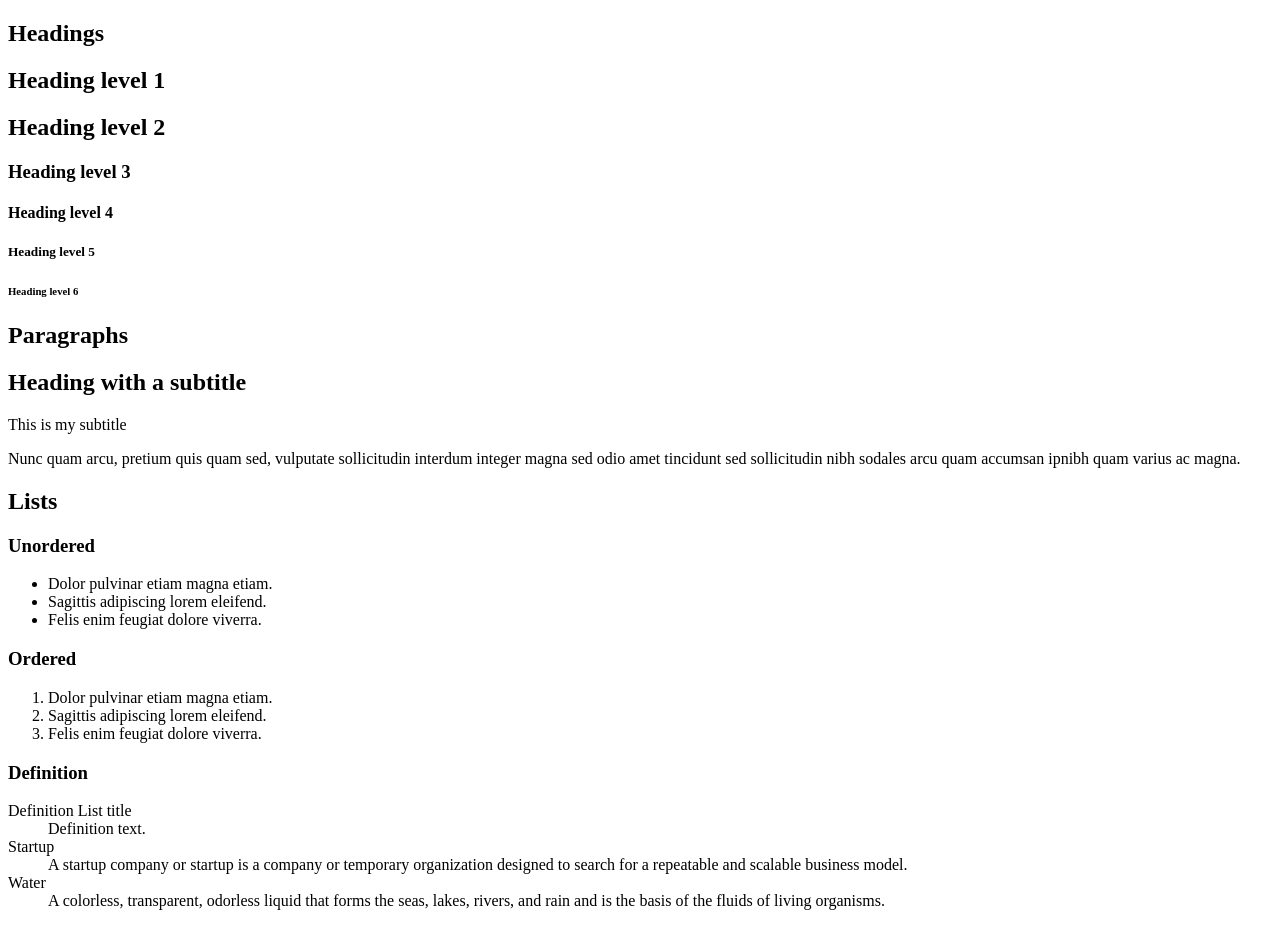
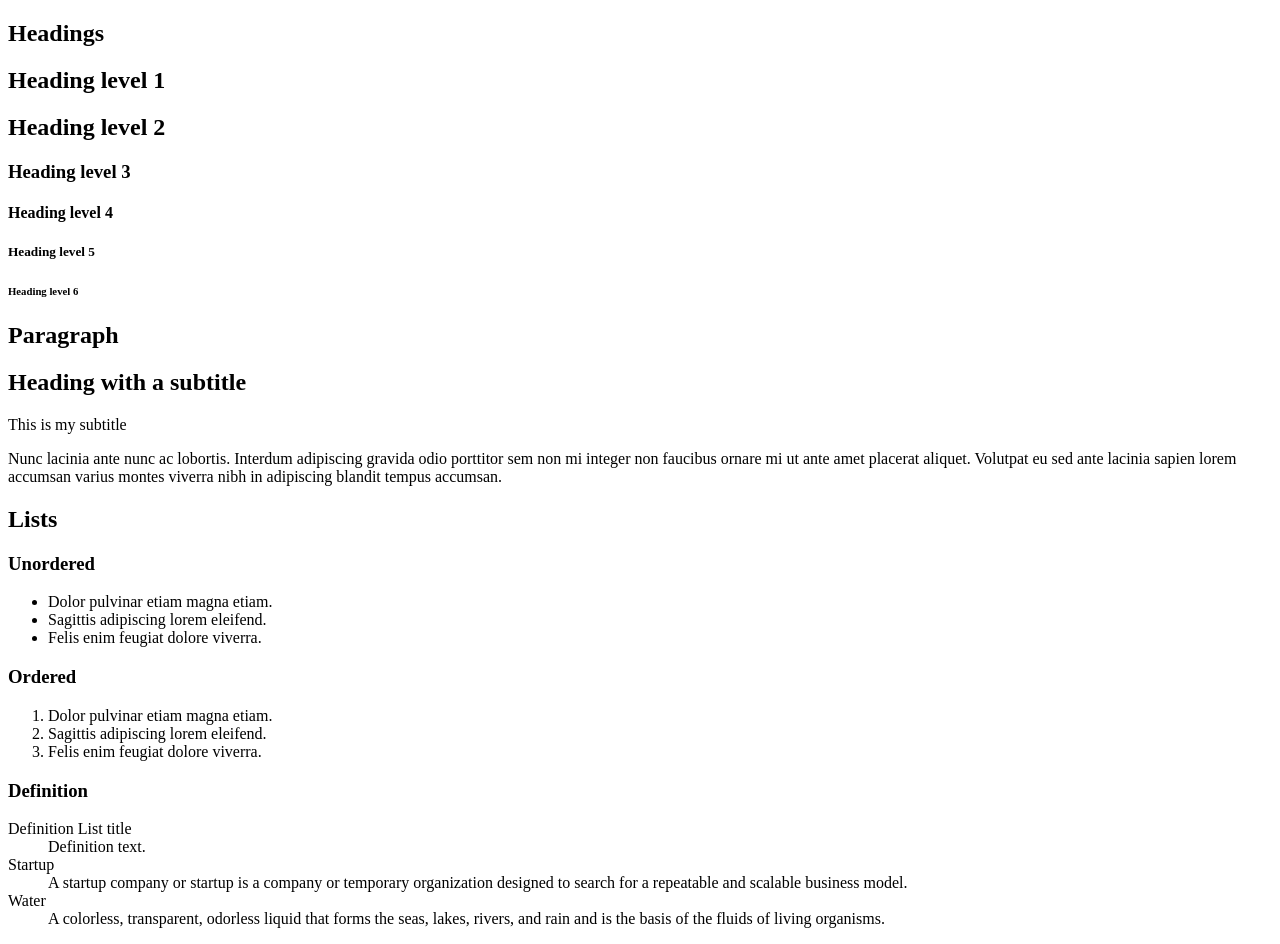
Before and after one commit to nnnsss12/holbertonschool-web_front_end, a plain HTML site: page html_advanced/26-styleguide.html in a window 1280 px wide. Drawn offline with Linux system fonts and the light colour scheme.

Commit message:
fix task 26

```diff
--- a/html_advanced/26-styleguide.html
+++ b/html_advanced/26-styleguide.html
@@ -1,21 +1,24 @@
 <!DOCTYPE html>
 <html lang="en" dir="ltr">
+
 <head>
-    <meta charset="utf-8">
-    <meta name="viewport" content="width=device-width, initial-scale=1.0, viewport-fit=cover">
+    <meta charset="UTF-8" />
+    <meta name="viewport" content="width=device-width, initial-scale=1.0, viewport-fit=cover" />
+    <meta name="description" content="Techium is a digital agency" />
     <title>Styleguide - Techium</title>
-    <meta name="description" content="Techium is a digital agency">
-    <link rel="icon" type="image/x-icon" href="./favicon.ico">
-    <link rel="icon" type="image/png" href="./favicon.png">
+    <link rel="icon" href="./favicon.ico" type="image/x-icon" />
+    <link rel="icon" href="./favicon.ico" type="image/png" />
 </head>
+
 <body>
     <header></header>
+
     <main>
-      <!-- Headings -->
         <section>
             <header>
                 <h2>Headings</h2>
             </header>
+
             <h1>Heading level 1</h1>
             <h2>Heading level 2</h2>
             <h3>Heading level 3</h3>
@@ -24,14 +27,21 @@
             <h6>Heading level 6</h6>
         </section>
 
-      <!-- Paragraphs -->
         <section>
             <header>
-          <h2>Paragraphs</h2>
+                <h2>Paragraph</h2>
             </header>
+
             <h2>Heading with a subtitle</h2>
             <p>This is my subtitle</p>
-        <p>Nunc quam arcu, pretium quis quam sed, vulputate sollicitudin interdum integer magna sed odio amet tincidunt sed sollicitudin nibh sodales arcu quam accumsan ipnibh quam varius ac magna.</p>
+
+            <p>
+                Nunc lacinia ante nunc ac lobortis. Interdum adipiscing gravida
+                odio porttitor sem non mi integer non faucibus ornare mi ut ante
+                amet placerat aliquet. Volutpat eu sed ante lacinia sapien lorem
+                accumsan varius montes viverra nibh in adipiscing blandit
+                tempus accumsan.
+            </p>
         </section>
 
         <!-- Lists -->
@@ -39,6 +49,7 @@
             <header>
                 <h2>Lists</h2>
             </header>
+
             <div>
                 <h3>Unordered</h3>
                 <ul>
@@ -46,24 +57,38 @@
                     <li>Sagittis adipiscing lorem eleifend.</li>
                     <li>Felis enim feugiat dolore viverra.</li>
                 </ul>
+
                 <h3>Ordered</h3>
                 <ol>
                     <li>Dolor pulvinar etiam magna etiam.</li>
                     <li>Sagittis adipiscing lorem eleifend.</li>
                     <li>Felis enim feugiat dolore viverra.</li>
                 </ol>
+
                 <h3>Definition</h3>
                 <dl>
                     <dt>Definition List title</dt>
                     <dd>Definition text.</dd>
+
                     <dt>Startup</dt>
-            <dd>A startup company or startup is a company or temporary organization designed to search for a repeatable and scalable business model.</dd>
+                    <dd>
+                        A startup company or startup is a company or temporary
+                        organization designed to search for a repeatable and
+                        scalable business model.
+                    </dd>
+
                     <dt>Water</dt>
-            <dd>A colorless, transparent, odorless liquid that forms the seas, lakes, rivers, and rain and is the basis of the fluids of living organisms.</dd>
+                    <dd>
+                        A colorless, transparent, odorless liquid that forms the
+                        seas, lakes, rivers, and rain and is the basis of the
+                        fluids of living organisms.
+                    </dd>
                 </dl>
             </div>
         </section>
     </main>
+
     <footer></footer>
 </body>
+
 </html>
```
Lines whose indentation alone changed are shown as unchanged.
